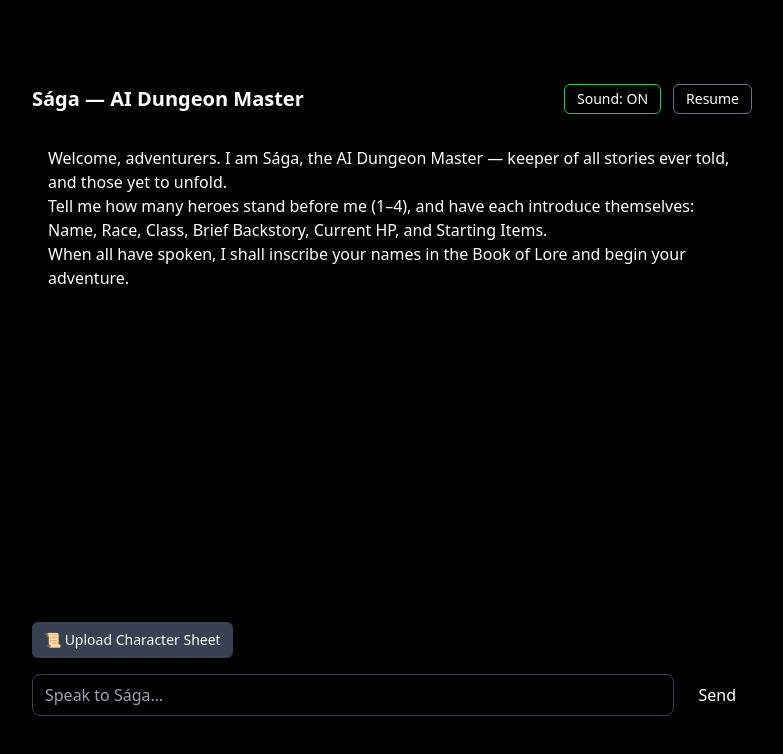
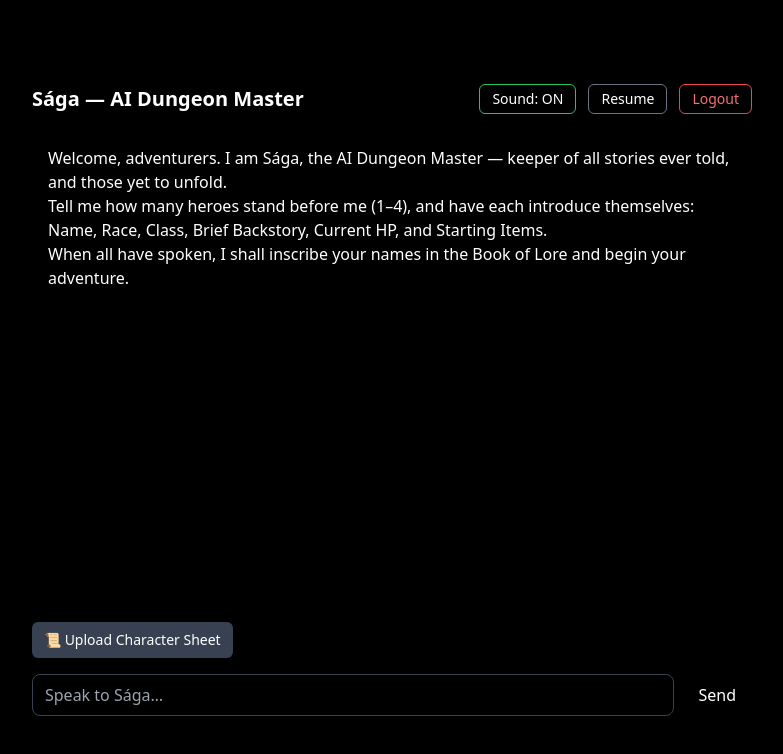
Before and after one commit to ShivKohli/saga-dm-webapp, a Next.js app: page /play in a window 1280 px wide. Shown: the top 754 px of the page, without its empty margins (248-1031 px from the left). Built offline with nearby package versions, Linux system fonts and the light colour scheme.

Commit message:
Update Chat.tsx

```diff
--- a/components/Chat.tsx
+++ b/components/Chat.tsx
@@ -136,6 +136,15 @@ export default function Chat() {
           >
             {playing ? "Pause" : "Resume"}
           </button>
+          <button
+            onClick={async () => {
+              await fetch("/api/logout", { method: "POST" });
+              window.location.href = "/";
+            }}
+            className="px-3 py-1 rounded-md border border-red-500 text-red-400 hover:bg-red-500 hover:text-white transition"
+          >
+            Logout
+          </button>
         </div>
       </header>
 
```
